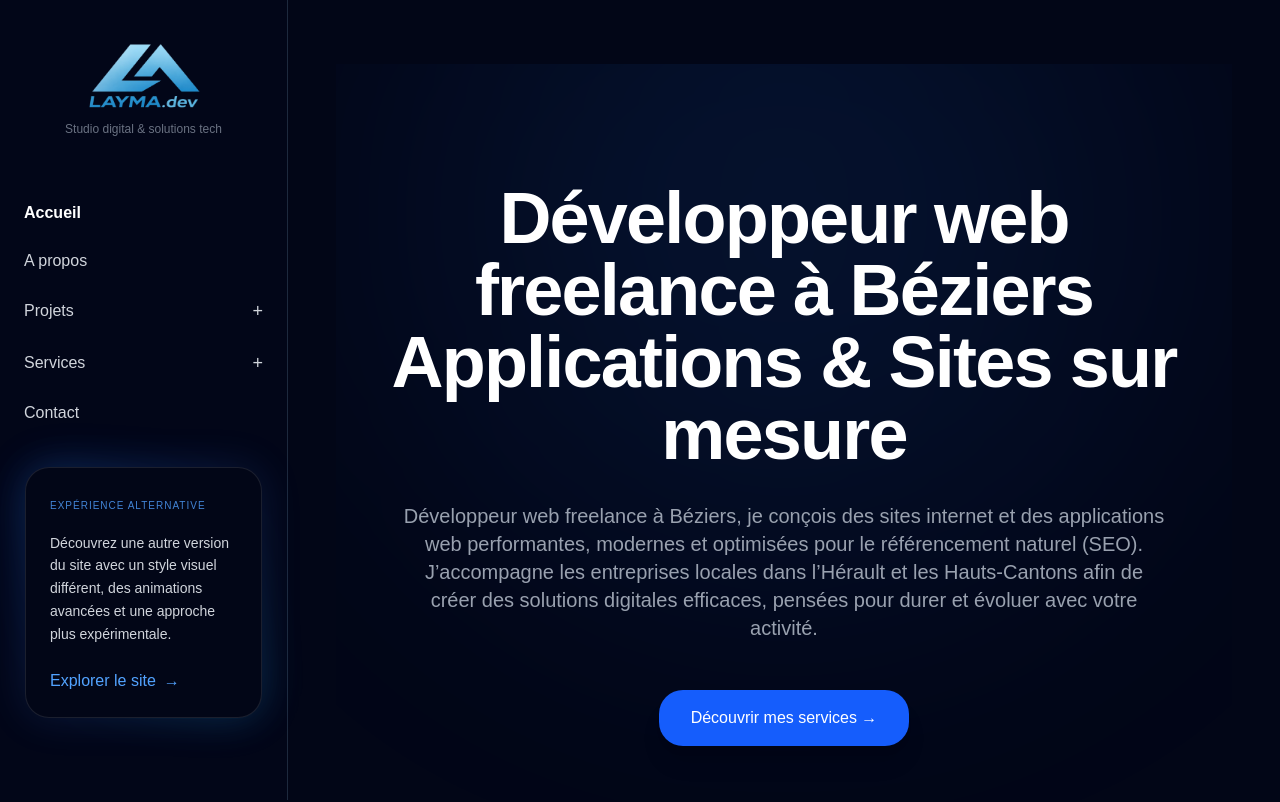
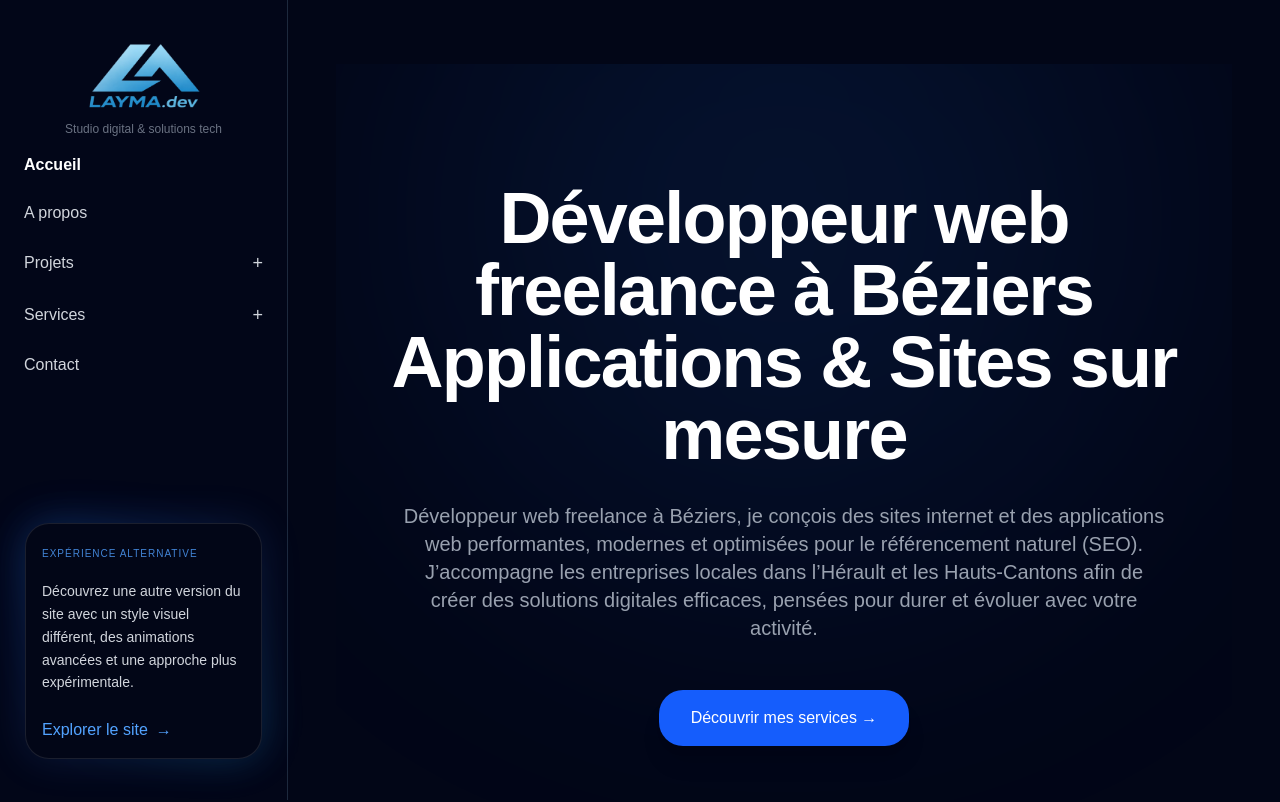
Before and after one commit to djigue/laymadev, a Next.js app: page / in a window 1280 px wide. Shown: the top 802 px of the page. Built offline with nearby package versions, Linux system fonts and the light colour scheme.

Commit message:
fix linkcard

```diff
--- a/components/anims/LinkCard.jsx
+++ b/components/anims/LinkCard.jsx
@@ -9,7 +9,7 @@ export default function LinkCard({ scale = 1.03 }) {
       whileHover={{
         rotateZ: 2,
         rotateY: 1,
-        scale: 1.03,
+        scale,
       }}
       transition={{
         type: "spring",
@@ -17,30 +17,25 @@ export default function LinkCard({ scale = 1.03 }) {
         damping: 18,
       }}
       style={{ transformStyle: "preserve-3d" }}
-      className={`relative my-auto`}
+      className="relative mt-auto"
     >
       <Link
         href="https://www.laymadev.fr"
         target="_blank"
-        className="block rounded-3xl p-[1px]"
+        className="block rounded-3xl p-[1px] group"
       >
-        {/* glow */}
         <div className="absolute inset-0 rounded-3xl bg-gradient-to-br from-blue-500/30 via-transparent to-cyan-400/20 blur-xl opacity-70" />
 
-        {/* card */}
-        <div className="relative rounded-3xl bg-[#020617] border border-white/10 backdrop-blur-xl p-6 shadow-[0_0_40px_rgba(59,130,246,0.15)]">
-          {/* badge */}
+        <div className="relative rounded-3xl bg-[#020617] border border-white/10 backdrop-blur-xl p-4 shadow-[0_0_40px_rgba(59,130,246,0.15)]">
           <span className="text-[10px] uppercase tracking-widest text-blue-400/80">
             Expérience alternative
           </span>
 
-          {/* text */}
           <p className="text-sm text-gray-300 leading-relaxed mt-4 mb-6">
             Découvrez une autre version du site avec un style visuel différent,
             des animations avancées et une approche plus expérimentale.
           </p>
 
-          {/* CTA CLEAN */}
           <span className="inline-flex items-center gap-2 text-blue-400 font-medium">
             Explorer le site
             <span className="transition-transform duration-300 group-hover:translate-x-1">
--- a/components/navbars/NavBar.jsx
+++ b/components/navbars/NavBar.jsx
@@ -16,24 +16,24 @@ export default function Navbar() {
 
   return (
     <>
-      {/* ===== MOBILE TOP BAR ===== */}
+      {/* MOBILE TOP BAR */}
       <div className="md:hidden fixed top-0 left-0 w-full z-[9999] bg-slate-950 text-white flex items-center justify-between px-6 py-4">
         <Image
           src="/images/logo.png"
-          alt="LAYMA.dev |devleoppeur web et création de site à Béziers, Hauts-Cantons, Hérault"
+          alt="LAYMA.dev | devleoppeur web et création de site à Béziers, Hauts-Cantons, Hérault"
           width={120}
           height={80}
         />
         <MenuBurger />
       </div>
 
-      {/* ===== DESKTOP SIDEBAR ===== */}
-      <aside className="hidden md:flex w-72 h-screen fixed top-0 left-0 bg-slate-950 text-gray-300 border-r border-slate-800 flex-col px-6 py-10 z-50">
-        <div className="mb-16 flex flex-col items-center">
+      {/* DESKTOP SIDEBAR */}
+      <aside className="hidden md:flex fixed top-0 left-0 h-screen w-72 bg-slate-950 text-gray-300 border-r border-slate-800 flex-col px-6 py-10 z-50">
+        <div className="mb-4 flex flex-col items-center shrink-0">
           <TransitionLink href="/" className="flex items-center">
             <Image
               src="/images/logo.png"
-              alt="LAYMA.dev |devleoppeur web et création de site à Béziers, Hauts-Cantons, Hérault"
+              alt="LAYMA.dev | devleoppeur web et création de site à Béziers, Hauts-Cantons, Hérault"
               width={120}
               height={80}
             />
@@ -44,7 +44,8 @@ export default function Navbar() {
           </p>
         </div>
 
-        <ul className="flex flex-col gap-6">
+        <div className="flex flex-col flex-1 min-h-0">
+          <ul className="flex flex-col gap-6 mb-4">
             {navLinks.map((link, index) => (
               <li key={index}>
                 {link.children ? (
@@ -80,7 +81,7 @@ export default function Navbar() {
                           initial={{ opacity: 0, height: 0 }}
                           animate={{ opacity: 1, height: "auto" }}
                           exit={{ opacity: 0, height: 0 }}
-                        className="ml-3 mt-2 flex flex-col gap-2"
+                          className="ml-3 mt-2 flex flex-col gap-2 overflow-hidden"
                         >
                           {link.children.map((child, i) => (
                             <li key={i}>
@@ -115,7 +116,9 @@ export default function Navbar() {
               </li>
             ))}
           </ul>
+
           <LinkCard />
+        </div>
       </aside>
     </>
   );
```
Lines whose indentation alone changed are shown as unchanged.
